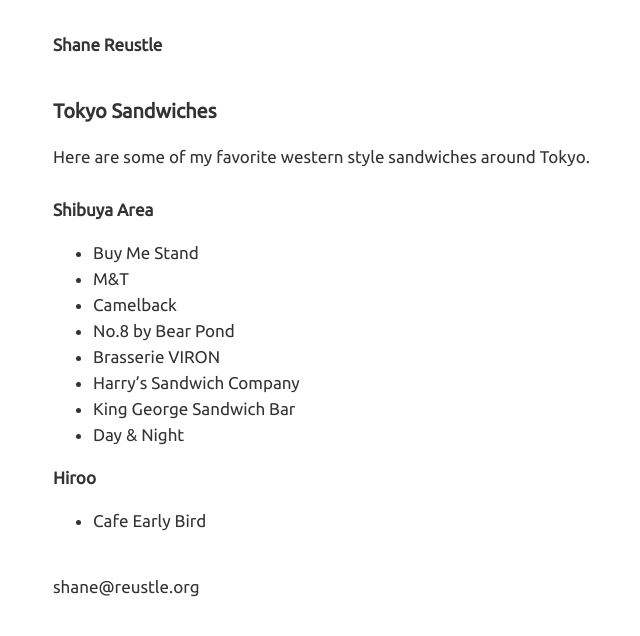
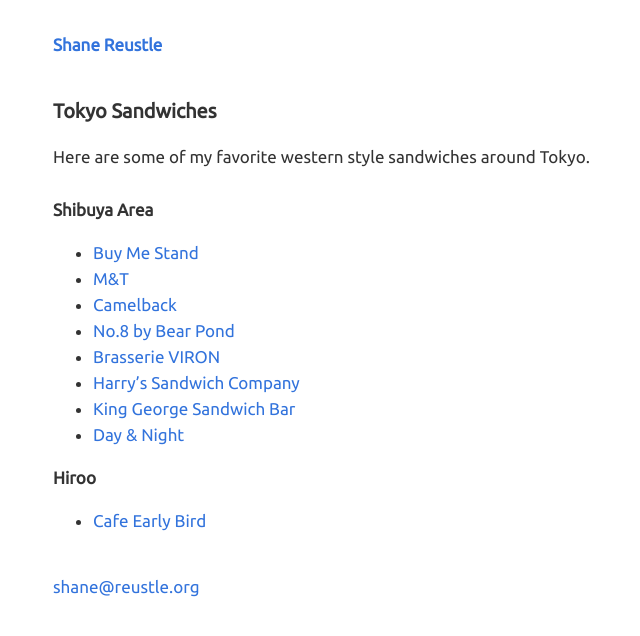
Before and after one commit to reustle/reustle, a Jekyll site: the page built from _posts/2018-12-07-tokyo-sandwiches.md, in a window 1280 px wide. Shown: the top 636 px of the page, without its empty margins (227-867 px from the left). Built offline with Jekyll 4.4.1, drawn with Linux system fonts in a browser that asks for light colours.

Commit message:
Update basic.html

```diff
--- a/_layouts/basic.html
+++ b/_layouts/basic.html
@@ -30,7 +30,7 @@
                 margin: 0px auto 40px auto;
             }
             a {
-                color: #333;
+                color: rgb(50, 115, 220);
                 text-decoration: none;
             }
             p {
@@ -47,7 +47,9 @@
     <body>
 
         <section>
-            {{ content }}
+
+{{ content }}
+
         </section>
 
         <script async defer data-domain="reustle.org" src="https://plausible.io/js/plausible.js"></script>
```
